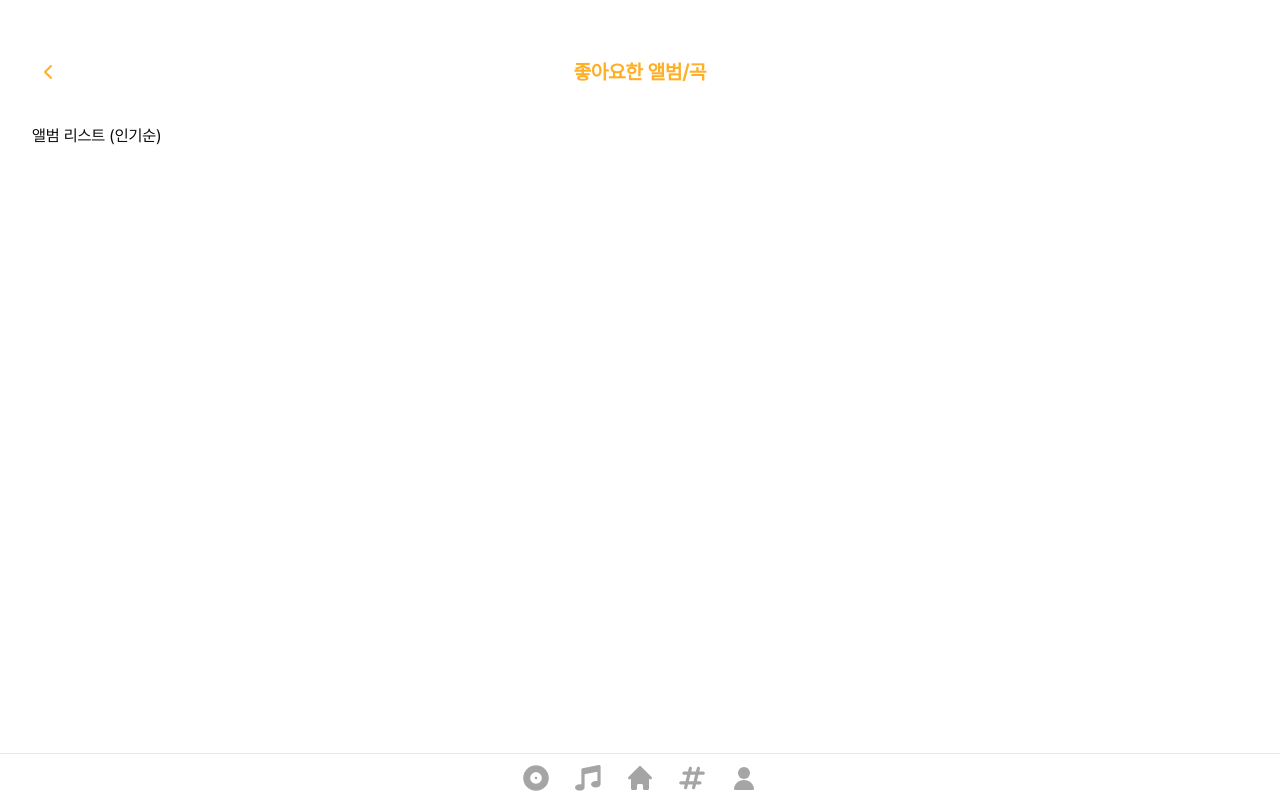
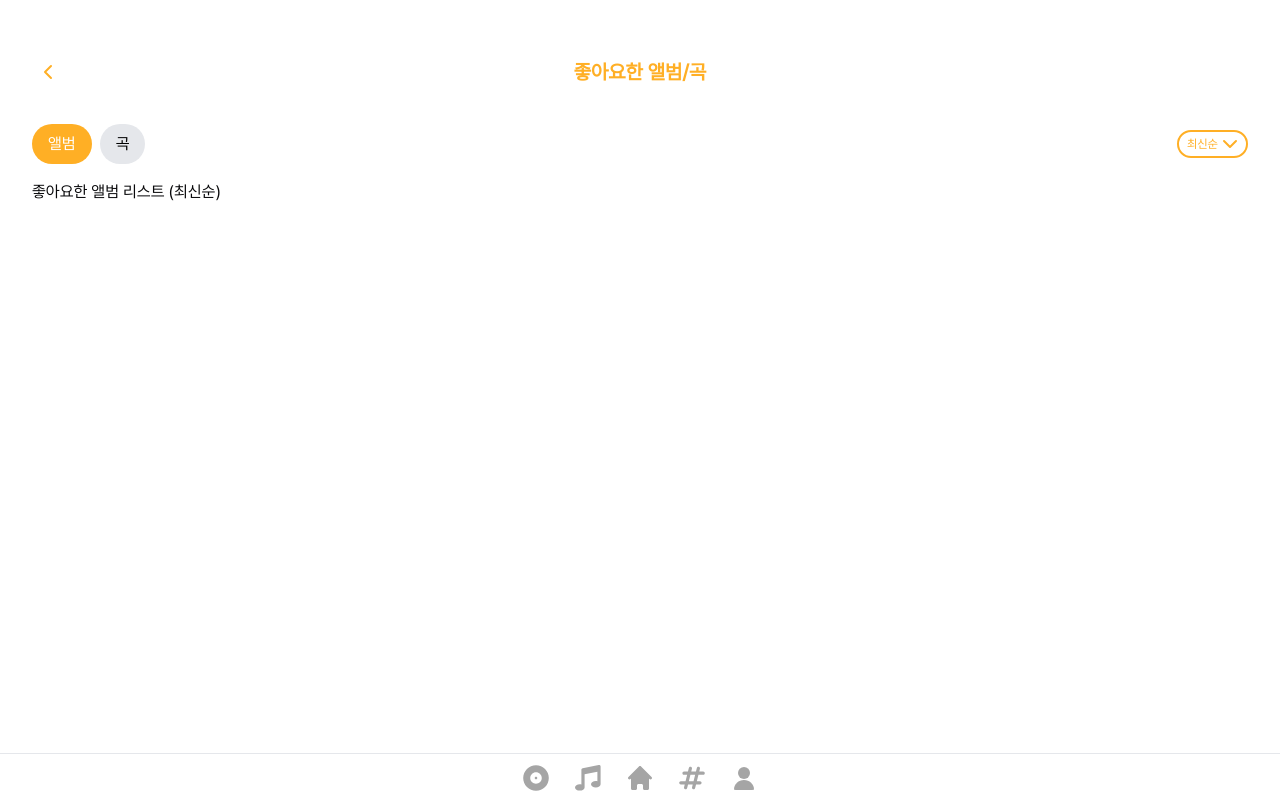
Before and after one commit to jmxx219/Melting, a React (Vite) app in the folder frontend/melting/: page /mypage/liked-albums in a window 1280 px wide. Built offline with nearby package versions, Linux system fonts and the light colour scheme.

Commit message:
feat: 마이페이지 앨범/곡 조회 페이지 구현
Jira: S11P21A701-630

```diff
--- a/frontend/melting/src/components/Mypage/AlbumList.tsx
+++ b/frontend/melting/src/components/Mypage/AlbumList.tsx
@@ -1,11 +1,13 @@
-export default function AlbumList({
-  sortOption,
-}: {
+interface AlbumListProps {
   sortOption: 'date' | 'popularity'
-}) {
+  viewType: 'my' | 'liked'
+}
+
+export default function AlbumList({ sortOption, viewType }: AlbumListProps) {
   return (
     <div>
-      <h2>앨범 리스트 ({sortOption === 'date' ? '최신순' : '인기순'})</h2>
+      {viewType === 'my' ? '내가 등록한 ' : '좋아요한 '}
+      앨범 리스트 ({sortOption === 'date' ? '최신순' : '인기순'})
       {/* 앨범 리스트를 여기에 렌더링 */}
     </div>
   )
--- a/frontend/melting/src/components/Mypage/AlbumSongToggle.tsx
+++ b/frontend/melting/src/components/Mypage/AlbumSongToggle.tsx
@@ -1,26 +1,26 @@
 import { useState } from 'react'
-import AlbumList from '@/components/MyPage/AlbumList' // 앨범 리스트 컴포넌트
-import SongList from '@/components/MyPage/SongList' // 곡 리스트 컴포넌트
+import AlbumList from '@/components/MyPage/AlbumList'
+import SongList from '@/components/MyPage/SongList'
 import SortDropdown from '@/components/MyPage/SortDropdown'
 
-export default function AlbumSongToggle() {
+interface AlbumSongToggleProps {
+  viewType: 'my' | 'liked'
+}
+
+export default function AlbumSongToggle({ viewType }: AlbumSongToggleProps) {
   const [selectedTab, setSelectedTab] = useState<'album' | 'song'>('album')
   const [sortOption, setSortOption] = useState<'date' | 'popularity'>('date')
 
   return (
     <div className="w-full">
-      {/* 상단: 앨범/곡 토글 및 정렬 기준 선택 */}
       <div className="flex justify-between items-center mb-4">
         <div className="flex space-x-2">
-          {/* 앨범 버튼 */}
           <button
             onClick={() => setSelectedTab('album')}
             className={`px-4 py-2 rounded-full ${selectedTab === 'album' ? 'bg-primary-400 text-white' : 'bg-gray-200 text-black'}`}
           >
             앨범
           </button>
-
-          {/* 곡 버튼 */}
           <button
             onClick={() => setSelectedTab('song')}
             className={`px-4 py-2 rounded-full ${selectedTab === 'song' ? 'bg-primary-400 text-white' : 'bg-gray-200 text-black'}`}
@@ -32,12 +32,11 @@ export default function AlbumSongToggle() {
         <SortDropdown initialSort={sortOption} onSelect={setSortOption} />
       </div>
 
-      {/* 결과 리스트: 선택된 탭에 따라 다르게 렌더링 */}
       <div>
         {selectedTab === 'album' ? (
-          <AlbumList sortOption={sortOption} />
+          <AlbumList sortOption={sortOption} viewType={viewType} />
         ) : (
-          <SongList sortOption={sortOption} />
+          <SongList sortOption={sortOption} viewType={viewType} />
         )}
       </div>
     </div>
--- a/frontend/melting/src/components/Mypage/SongList.tsx
+++ b/frontend/melting/src/components/Mypage/SongList.tsx
@@ -1,11 +1,15 @@
-export default function SongList({
-  sortOption,
-}: {
+interface SongListProps {
   sortOption: 'date' | 'popularity'
-}) {
+  viewType: 'my' | 'liked'
+}
+
+export default function SongList({ sortOption, viewType }: SongListProps) {
   return (
     <div>
-      <h2>곡 리스트 ({sortOption === 'date' ? '최신순' : '인기순'})</h2>
+      <h2>
+        {viewType === 'my' ? '내가 등록한 ' : '좋아요한 '}곡 리스트 (
+        {sortOption === 'date' ? '최신순' : '인기순'})
+      </h2>
       {/* 곡 리스트를 여기에 렌더링 */}
     </div>
   )
--- a/frontend/melting/src/pages/MyPage/LikedAlbumsAndSongs.tsx
+++ b/frontend/melting/src/pages/MyPage/LikedAlbumsAndSongs.tsx
@@ -1,7 +1,7 @@
 import DefaultHeader from '@/components/layout/DefaultHeader'
 import Layout from '@/components/layout/Layout'
 import { ChevronLeft } from 'lucide-react'
-import AlbumList from '@/components/MyPage/AlbumList'
+import AlbumSongToggle from '@/components/MyPage/AlbumSongToggle'
 
 export default function LikedAlbumsAndSongs() {
   return (
@@ -12,7 +12,7 @@ export default function LikedAlbumsAndSongs() {
           buttonArea={<ChevronLeft color="#FFAF25" />}
         />
       }
-      children={<AlbumList />}
+      children={<AlbumSongToggle viewType="liked" />}
     ></Layout>
   )
 }
--- a/frontend/melting/src/pages/MyPage/MyAlbumsAndSongs.tsx
+++ b/frontend/melting/src/pages/MyPage/MyAlbumsAndSongs.tsx
@@ -12,7 +12,7 @@ export default function MyAlbumsAndSongs() {
           buttonArea={<ChevronLeft color="#FFAF25" />}
         />
       }
-      children={<AlbumSongToggle />}
+      children={<AlbumSongToggle viewType="my" />}
     ></Layout>
   )
 }
```
